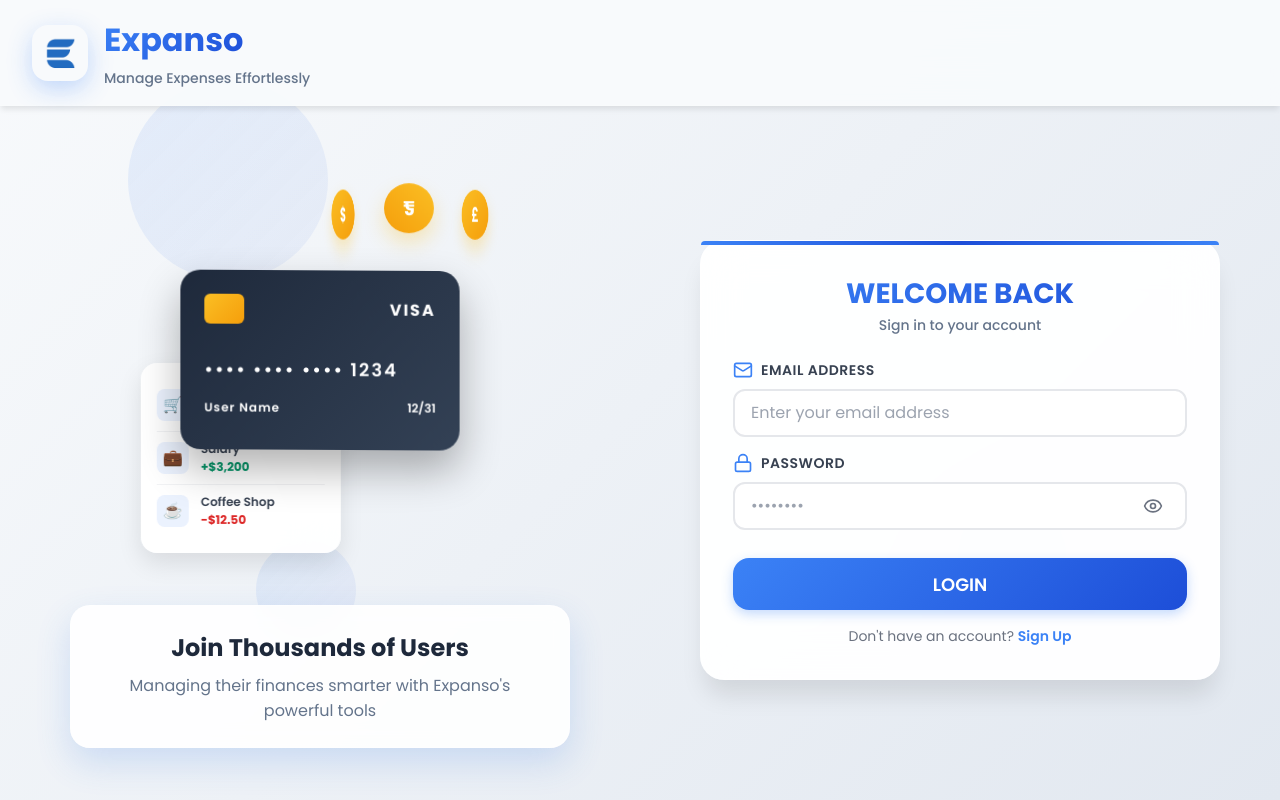
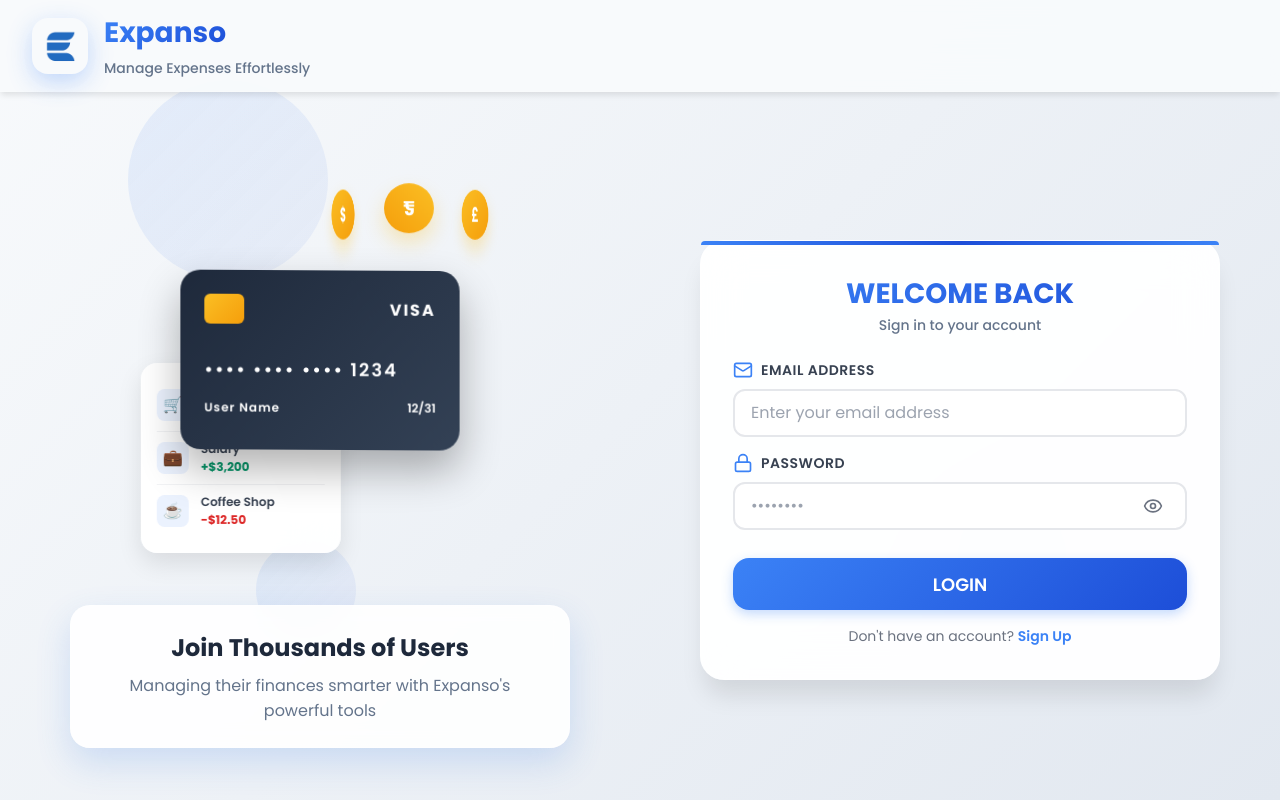
Before and after one commit to Mandeep-profile/Expense-Manager, a React (Vite) app: page /login in a window 1280 px wide. Built offline with nearby package versions, Linux system fonts and the light colour scheme.

Commit message:
Minor Styling Changes

```diff
--- a/src/Components/Auth/Auth.module.css
+++ b/src/Components/Auth/Auth.module.css
@@ -73,7 +73,7 @@
   left: 0;
   right: 0;
   z-index: 1000;
-  padding: 1rem 2rem;
+  padding: 0.76rem 2rem;
   background: rgba(248, 250, 252, 0.95);
   backdrop-filter: blur(20px);
   border-bottom: 1px solid rgba(255, 255, 255, 0.2);
@@ -104,7 +104,7 @@
 }
 
 .logoText {
-  font-size: 32px;
+  font-size: 28px;
   font-weight: 700;
   background: linear-gradient(135deg, #3b82f6, #1d4ed8);
   -webkit-background-clip: text;
--- a/src/Components/Settings/Settings.module.css
+++ b/src/Components/Settings/Settings.module.css
@@ -245,7 +245,7 @@
 }
 
 .passwordSection h4 {
-  font-size: 20px;
+  font-size: 24px;
   font-weight: 600;
   color: #1e293b;
   margin: 0 0 1.5rem 0;
```
